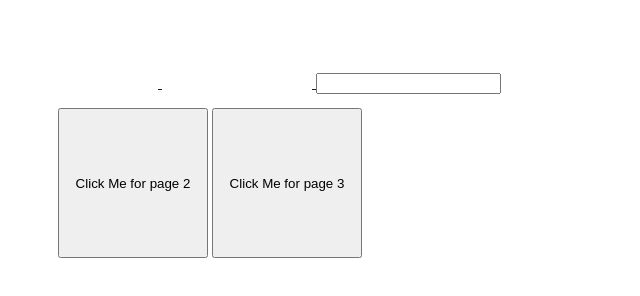
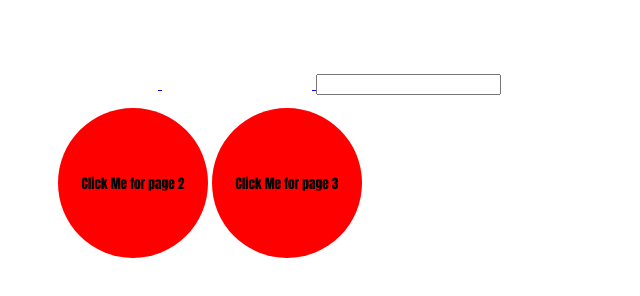
Before and after one commit to Mitosek/my-first-website, a plain HTML site: page index.html in a window 1280 px wide. Shown: the whole page, without its empty margins (0-640 px from the left). Drawn offline with Linux system fonts and the light colour scheme.

Commit message:
Update file.css

```diff
--- a/file.css
+++ b/file.css
@@ -6,9 +6,23 @@
     height:150px;
     width:150px;
     transform: translate(50px, 100px);
+    background-color: #ff0000;
+    font-family:Impact, Haettenschweiler, 'Arial Narrow Bold', sans-serif;
+    border-radius:100%;
+    border-color: transparent;
 }
 .button2{
     height:150px;
     width:150px;
     transform: translate(50px, 100px);
+    background-color: #ff0000;
+    font-family:Impact, Haettenschweiler, 'Arial Narrow Bold', sans-serif;
+    border-radius:100%;
+    border-color: transparent;
 }
+.button1:hover{
+    background-color: #fc3d3d;
+}
+.button2:hover{
+    background-color: #fc3d3d;
+}
```
